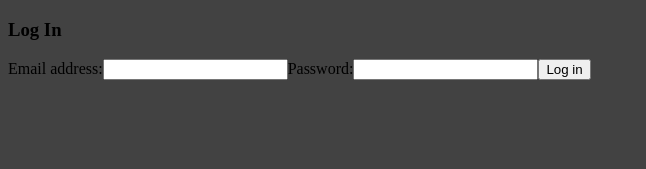
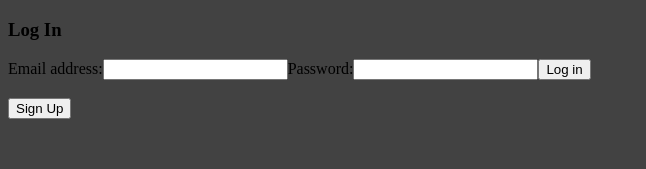
Before and after one commit to endi-21/Course-Enrollment-System-with-MERN-stack-, a React (Vite) app in the folder client/: page /login in a window 1280 px wide. Shown: the top 169 px of the page, without its empty margins (0-646 px from the left). Built offline with nearby package versions, Linux system fonts and the light colour scheme.

Commit message:
Add links between login & signup

```diff
--- a/client/src/pages/Login.jsx
+++ b/client/src/pages/Login.jsx
@@ -1,18 +1,25 @@
-import { useState } from "react"
-import { useLogin } from "../hooks/useLogin"
+import { useState } from "react";
+import { useLogin } from "../hooks/useLogin";
+import { useNavigate } from "react-router-dom";
 
 const Login = () => {
-	const [email, setEmail] = useState('')
-	const [password, setPassword] = useState('')
-	const { login, error, isLoading } = useLogin()
+	const [email, setEmail] = useState('');
+	const [password, setPassword] = useState('');
+	const { login, error, isLoading } = useLogin();
+	const navigate = useNavigate();
 
 	const handleSubmit = async (e) => {
-		e.preventDefault()
+		e.preventDefault();
 
-		await login(email, password)
-	}
+		await login(email, password);
+	};
+
+	const navigateToSignup = () => {
+		navigate('/signup');
+	};
 
 	return (
+		<div>
 			<form className="login" onSubmit={handleSubmit}>
 				<h3>Log In</h3>
 
@@ -32,7 +39,14 @@ const Login = () => {
 				<button disabled={isLoading}>Log in</button>
 				{error && <div className="error">{error}</div>}
 			</form>
-	)
-}
+			<br />
+			<div >
+				<button onClick={navigateToSignup} >
+					Sign Up
+				</button>
+			</div>
+		</div>
+	);
+};
 
-export default Login
+export default Login;
--- a/client/src/pages/Signup.jsx
+++ b/client/src/pages/Signup.jsx
@@ -17,10 +17,15 @@ const Signup = () => {
 		e.preventDefault()
 
 		await signup(name, email, password, role, description, pic)
-		navigate('/');
+		navigate('/login');
 	}
 
+	const navigateToLogin = () => {
+		navigate('/login');
+	};
+
 	return (
+		<div>
 			<form className="signup" onSubmit={handleSubmit}>
 				<h3>Sign Up</h3>
 
@@ -80,6 +85,14 @@ const Signup = () => {
 				<button type="submit" disabled={isLoading}>Sign up</button>
 				{error && <div className="error">{error}</div>}
 			</form>
+
+			<div >
+				<button onClick={navigateToLogin} >
+					Log in
+				</button>
+			</div>
+		</div>
+
 	)
 }
 
```
Lines whose indentation alone changed are shown as unchanged.
